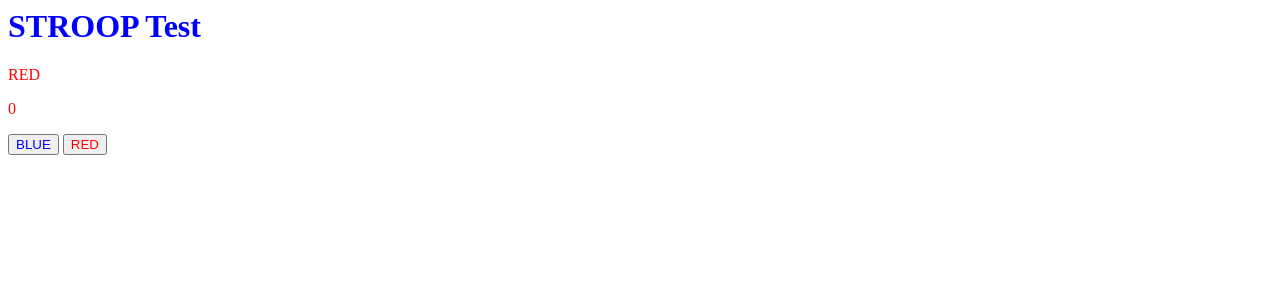
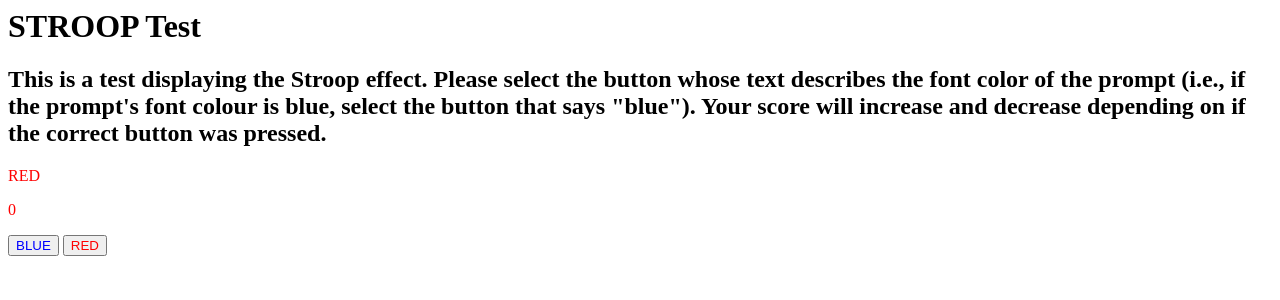
Before and after one commit to cbmorrell/cognitive-load-app, a Flask app: template templates/stroop.html in a window 1280 px wide. Shown: the top 300 px of the page. Run offline with Flask 3, Linux system fonts and the light colour scheme; the template is opened without the code that fills it, so the values that code supplies are empty.

Commit message:
Description of Stroop Test
Added an H2 to describe the Stroop test and explain what the user should do.

```diff
--- a/templates/stroop.html
+++ b/templates/stroop.html
@@ -1,5 +1,7 @@
-<h1 style="color:blue">STROOP Test</h1>
-
+<h1>STROOP Test</h1>
+<h2>This is a test displaying the Stroop effect. Please select the button whose text describes the font color of the prompt
+    (i.e., if the prompt's font colour is blue, select the button that says "blue"). Your score will increase and decrease
+depending on if the correct button was pressed.</h2>
 <div>
     <p id="prompt">Text</p>
     <p id="score">Text</p>
```
